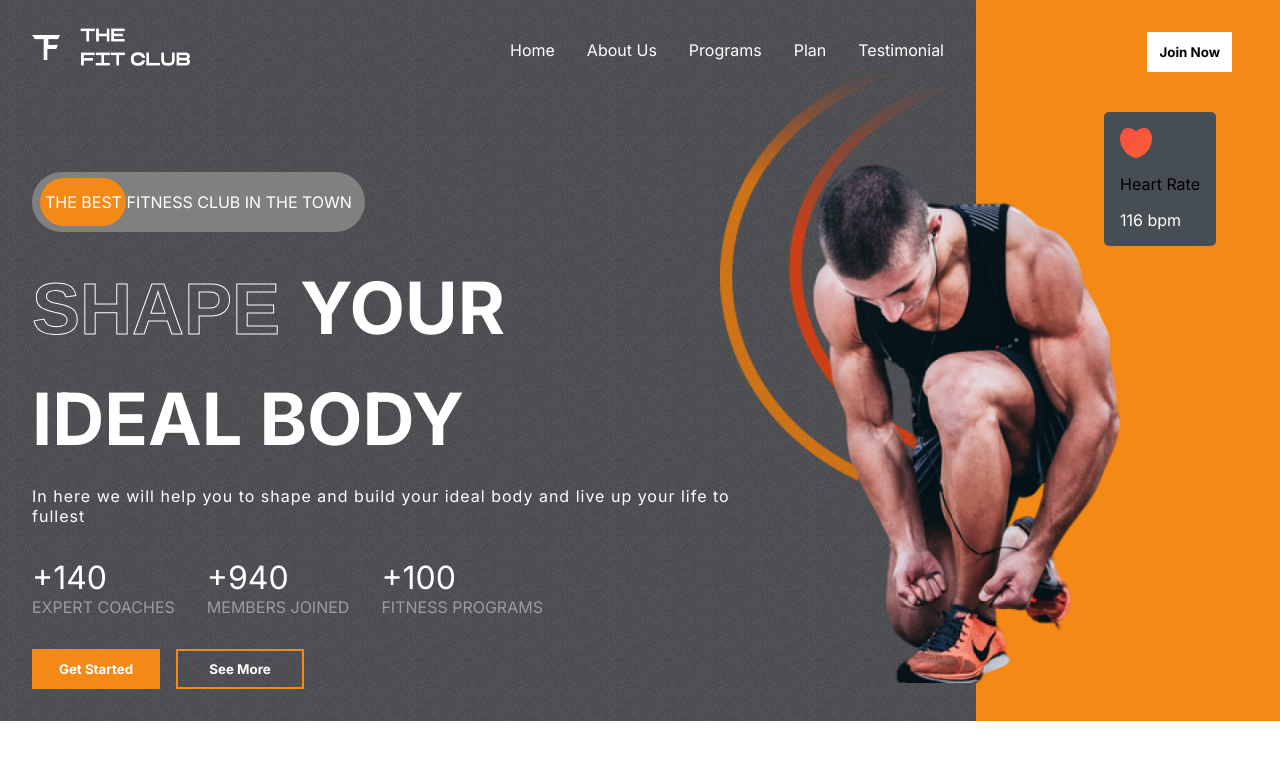
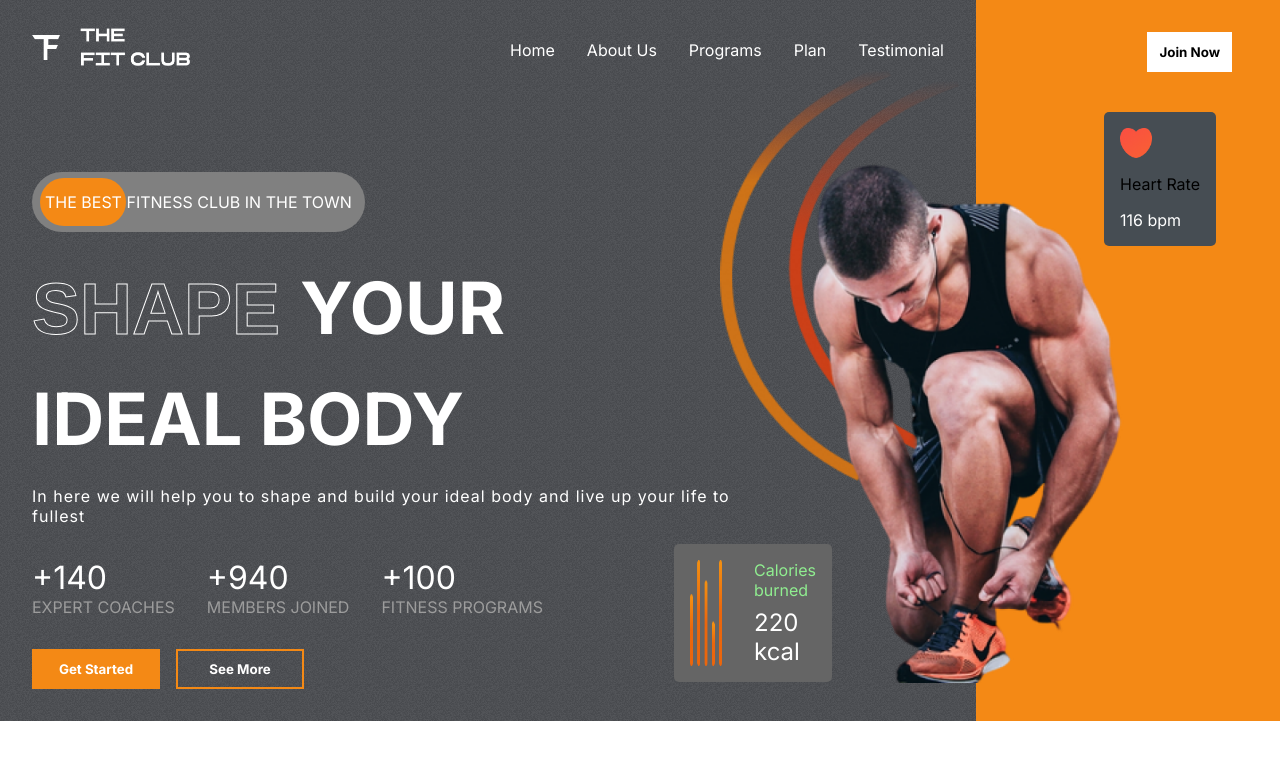
Before and after one commit to AlaminSarkerFRII/Fitness-Club, a React (Create React App) app: page / in a window 1280 px wide. Shown: the top 760 px of the page. Built offline with nearby package versions, Linux system fonts and the light colour scheme.

Commit message:
update hero withtyless

```diff
--- a/src/components/Hero/Hero.css
+++ b/src/components/Hero/Hero.css
@@ -104,45 +104,79 @@
     border: 2px solid var(--orange);
 }
 
-.right-h>.btn{
+.right-h>.btn {
     position: absolute;
-    right: 3rem;top: 2rem;color: black;
+    right: 3rem;
+    top: 2rem;
+    color: black;
 }
 
-.heart-rate{
+.heart-rate {
     display: flex;
     flex-direction: column;
-    gap:1rem;
+    gap: 1rem;
     background-color: var(--darkGrey);
-    width:fit-content;
+    width: fit-content;
     padding: 1rem;
     align-items: start;
     border-radius: 5px;
     position: absolute;
-    right:4rem;
-    top:7rem;
+    right: 4rem;
+    top: 7rem;
 }
 
-.heart-rate>img{
-    width:2rem;
+.heart-rate>img {
+    width: 2rem;
 }
 
-.heart-rate>:nth-of-type(2){
+.heart-rate>:nth-of-type(2) {
     color: white;
 }
 
 /* hero  images */
 
-.hero-image{
-    position:absolute;
+.hero-image {
+    position: absolute;
     top: 10rem;
     right: 8rem;
     width: 23rem;
 }
-.hero-image-back{
-    position:absolute;
+
+.hero-image-back {
+    position: absolute;
     top: 4rem;
     right: 20rem;
     width: 15rem;
     z-index: -1;
 }
+
+/* calories */
+.calories {
+    background-color: var(--caloryCard);
+    position: absolute;
+    display: flex;
+    gap: 2rem;
+    width: fit-content;
+    padding: 1rem;
+    top: 34rem;
+    right: 28rem;
+    border-radius: 5px;
+}
+
+.calories>img {
+    width:2rem;
+}
+.calories>div{
+    display: flex;
+    flex-direction: column;
+    justify-content: space-between;
+    gap: 0.5rem;
+}
+.calories>div>:nth-of-type(1){
+    color: lightgreen;
+    font-size: 1rem;
+}
+.calories>div>:nth-of-type(2){
+    color: white;
+    font-size: 1.5rem;
+}
--- a/src/components/Hero/Hero.jsx
+++ b/src/components/Hero/Hero.jsx
@@ -62,6 +62,13 @@ const Hero = () => {
                 {/* hero images */}
                 <img src={Heroimage} alt="" className='hero-image' />
                 <img src={Heroimageback} alt="" className='hero-image-back' />
+                {/* calories */}
+                <div className="calories">
+                    <img src={calories} alt="calories-imgs" className='calories-imgs' />
+                    <div><span>Calories burned</span>
+                        <span>220 kcal</span>
+                    </div>
+                </div>
             </div>
         </div>
     );
```
